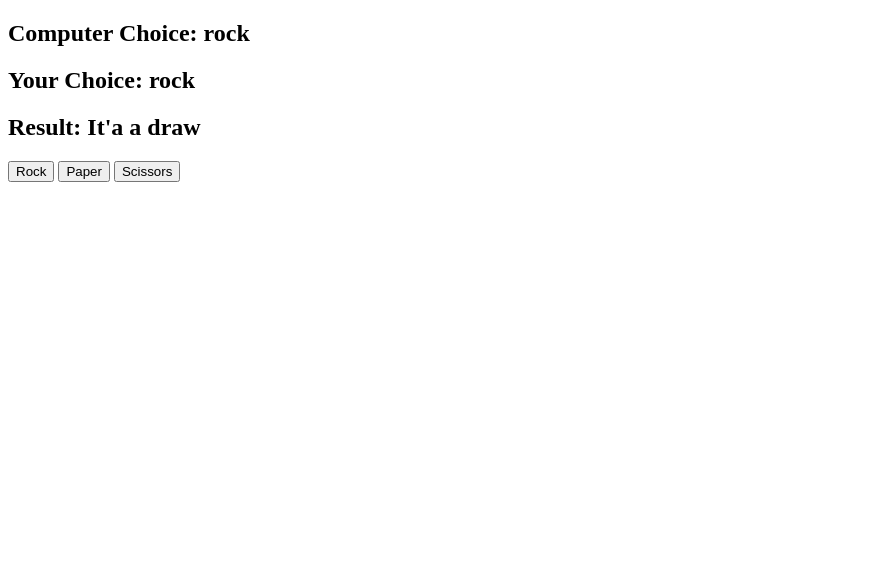
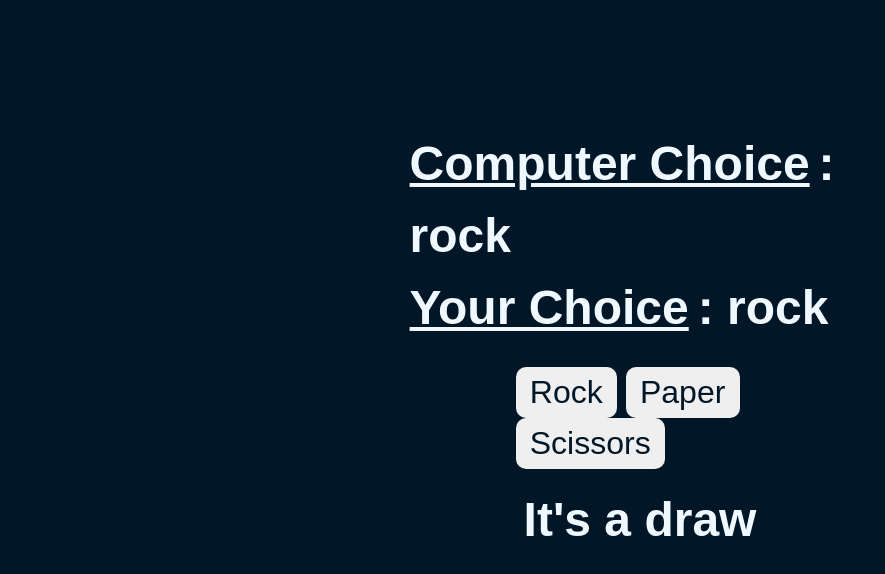
Before and after one commit to kiiramat/rock-paper-scissors-, a plain HTML site: page index.html in a window 1280 px wide. Both pictures are taken after a click on the button "Rock". Shown: the whole page, without its empty margins (0-885 px from the left). Drawn offline with Linux system fonts and the light colour scheme; a web font is replaced by a local one.

Commit message:
Style the page

```diff
--- /dev/null
+++ b/css/app.css
@@ -0,0 +1,56 @@
+@import url('https://fonts.googleapis.com/css2?family=Parkinsans:wght@300..800&display=swap');
+
+* {
+    margin: 0;
+    padding: 0;
+    box-sizing: border-box;
+}
+
+body {
+    padding: 10% 32%;
+    font-family: "Parkinsans", sans-serif;
+    font-optical-sizing: auto;
+    font-weight: 400;
+    font-style: normal;
+    font-size: 2rem;
+    background-color: #011627;
+    color: #f0f8ff;
+}
+
+.display-area {
+    line-height: 1.5;
+    margin-bottom: 5%;
+}
+
+.computer-choice-display-area h2,
+.player-choice-display-area h2 {
+    display: inline;
+}
+
+.underline {
+    text-decoration: underline;
+}
+
+button {
+    font-size: inherit;
+    color: #011627;
+    border-style: none;
+    border-radius: 10px;
+    padding: 2% 4%;
+}
+
+.buttons {
+    margin-bottom: 5%;
+    padding-left: 23%;
+}
+
+button:hover {
+    color:#117ed8;
+    background-color: #fff;
+    cursor: pointer;
+
+}
+
+.result-display-area {
+    text-align: center;
+}
--- a/index.html
+++ b/index.html
@@ -4,16 +4,31 @@
     <meta charset="UTF-8">
     <meta name="viewport" content="width=device-width, initial-scale=1.0">
     <title>Rock Paper Scissors</title>
+    <link rel="stylesheet" href="css/app.css">
 </head>
 <body>
-    <h2>Computer Choice: <span id="computer-choice"></span></h2>
-    <h2>Your Choice: <span id="your-choice"></span></h2>
-    <h2>Result: <span id="result"></span></h2>
+    <div class="display-area">
+        <div class="computer-choice-display-area">
+            <h2 class="underline"> Computer Choice</h2>
+            <h2 id="computer-choice"></h2>
+        </div>
+        <div class="player-choice-display-area">
+            <h2 class="underline"> Your Choice</h2>
+            <h2 id="your-choice"></h2>
+        </div>
+    </div>
 
-    <button id="rock">Rock</button>
-    <button id="paper">Paper</button>
-    <button id="scissors">Scissors</button>
+    <div class="buttons">
+        <button id="rock">Rock</button>
+        <button id="paper">Paper</button>
+        <button id="scissors">Scissors</button>
+    </div>
 
+    <div class="result-display-area">
+        <h2 id="result"></h2>
+    </div>
+
+    <!-- Scripts -->
     <script src="js/app.js" charset="UTF-8"></script>
 </body>
 </html>
--- a/js/app.js
+++ b/js/app.js
@@ -8,7 +8,7 @@ let result
 
 possibleChoices.forEach(possibleChoice => possibleChoice.addEventListener("click", (e) => {
     userChoice = e.target.id
-    userChoiceDisplay.innerHTML = userChoice
+    userChoiceDisplay.innerHTML = `: ${userChoice}`
     generateComputerChoice()
     getResult()
 }))
@@ -23,12 +23,12 @@ function generateComputerChoice() {
     } else if (randomNumber === 2) {
         computerChoice = "scissors"
     }
-    computerChoiceDisplay.innerHTML = computerChoice
+    computerChoiceDisplay.innerHTML = `: ${computerChoice}`
 }
 
 function getResult() {
     if (userChoice === computerChoice) {
-        result = "It'a a draw"
+        result = "It's a draw"
     } else if (userChoice === "rock" && computerChoice === "paper") {
         result = "You lose!"
     } else if (userChoice === "rock" && computerChoice === "scissors") {
```
